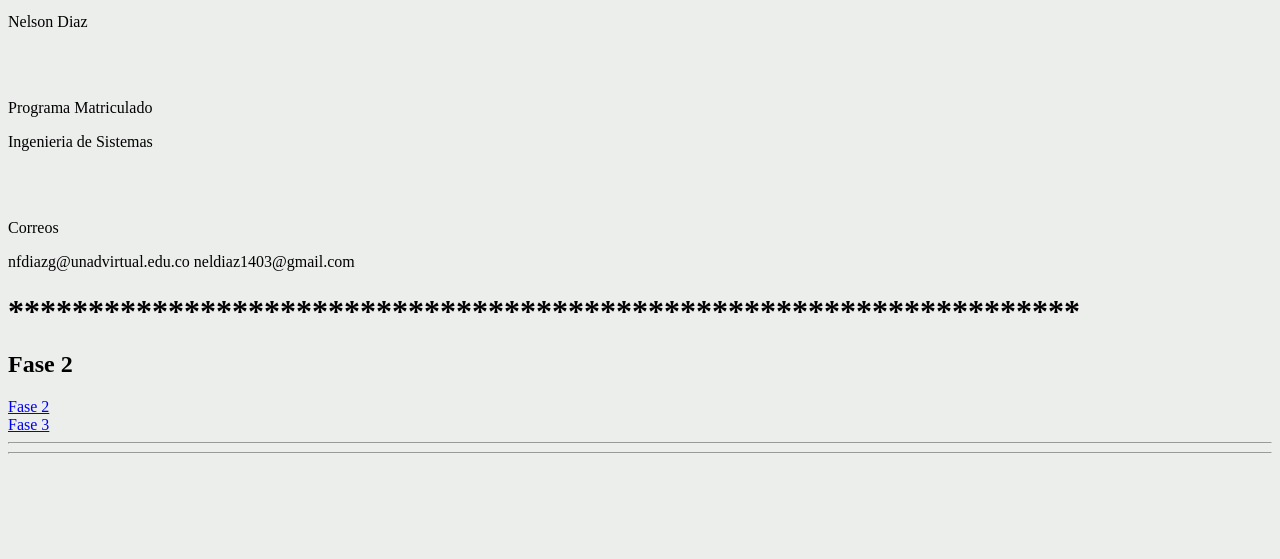
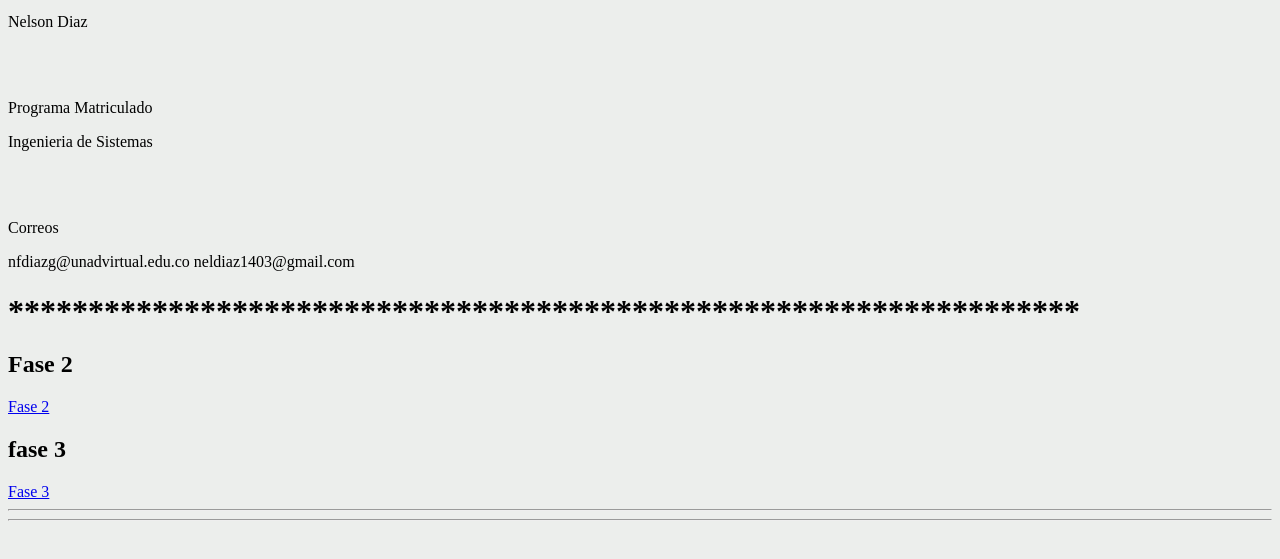
Before and after one commit to NeldiazG/DSW-NelsonDiaz, a plain HTML site: page index.html in a window 1280 px wide. Shown: the part 159-718 px from the top of the page. Drawn offline with Linux system fonts and the light colour scheme.

Commit message:
Update index.html

```diff
--- a/index.html
+++ b/index.html
@@ -22,7 +22,7 @@
      <h1>*******************************************************************</h1>
      <h2>Fase 2 </h2>
         <a href="fase2/design.html">Fase 2 </a>
-<br>
+<h2> fase 3 </h2>
         <a href="fase3/index.html">Fase 3 </a>
 
      <hr>
```
